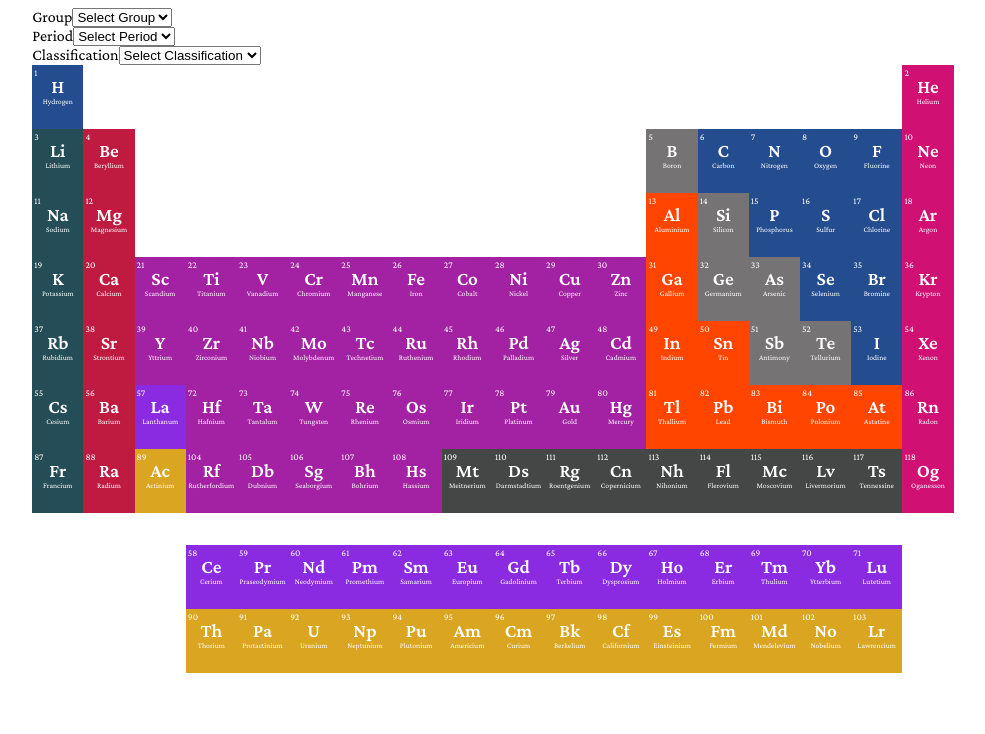
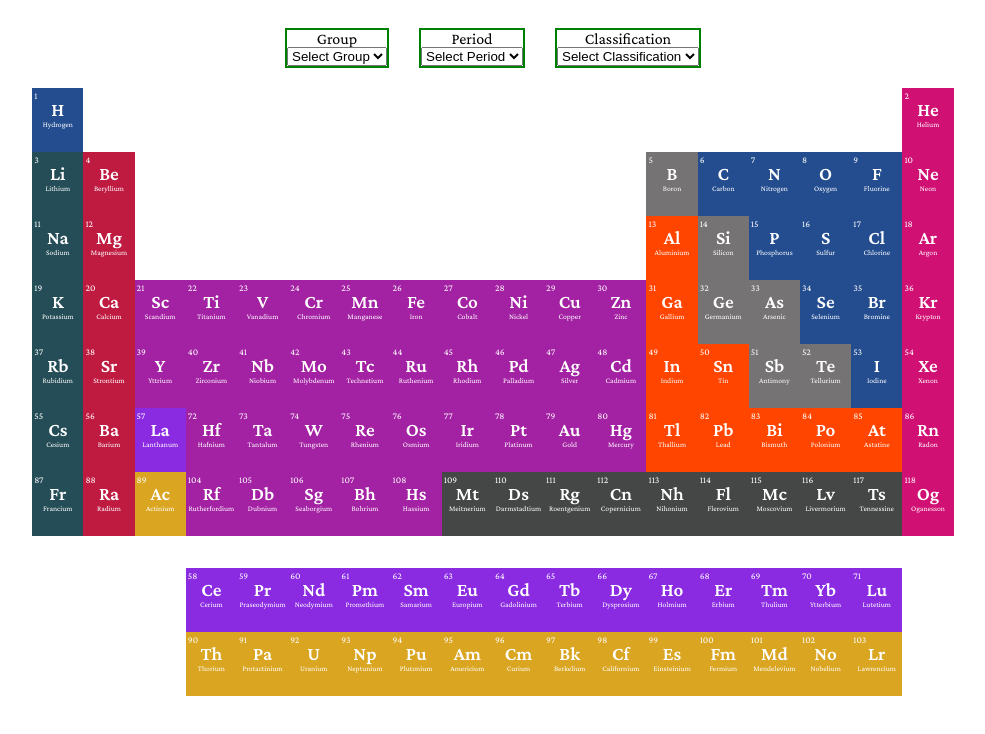
Before and after one commit to apatel401/periodic-table, a React (Vite) app: page / in a window 1280 px wide. Shown: the top 734 px of the page, without its empty margins (147-1132 px from the left). Built offline with nearby package versions, Linux system fonts and the light colour scheme.

Commit message:
Style: dropdown style update
Style: updated dropdown basic style
Feature: clearing selection of other dropdown when one is changed

```diff
--- a/src/components/Dropdown.jsx
+++ b/src/components/Dropdown.jsx
@@ -1,11 +1,11 @@
-import React, { useState } from 'react';
+import React, { forwardRef, useState } from 'react';
 
-const Dropdown = ({ options, mainLabel, value, onChange }) => {
+const Dropdown = forwardRef(({ options, mainLabel, value, onChange }, ref) => {
 
     return (
         <div className='form-selection'>
             <label>{mainLabel}</label>
-            <select  className='form-select' name={options.mainLabel} value={value} onChange={onChange}>
+            <select  className='form-select' name={options.mainLabel} value={value} onChange={onChange} ref={ref}>
                 <option value="">Select {mainLabel}</option>
                 {options.map((option, index) => (
                     <option key={index} value={option.value}>{option.label}</option>
@@ -13,6 +13,6 @@ const Dropdown = ({ options, mainLabel, value, onChange }) => {
             </select>
         </div>
     );
-};
+})
 
 export default Dropdown;
--- a/src/components/PeriodicTable.jsx
+++ b/src/components/PeriodicTable.jsx
@@ -40,7 +40,7 @@ const PeriodicTable = () => {
 
   return !showInfo ? (
     <>
-<SelectionBtns />
+      <SelectionBtns />
       <div className="periodic-table-wrapper">
         {/* Need to use useElement to split the elements
       into different parts to achieve real periodic table shape */}
--- a/src/components/SelectionBtns.jsx
+++ b/src/components/SelectionBtns.jsx
@@ -1,46 +1,79 @@
-import React, { useContext } from 'react'
+import React, { useContext, useRef } from 'react'
 import Dropdown from './Dropdown'
 import { classificationOptions, generateNumberArray, groupOptions, periodOptions } from "./utils/constant";
 import { PeriodicTableContext } from './Provider'
 
 const SelectionBtns = () => {
 const context = useContext(PeriodicTableContext)
+const periodRef = useRef(null);
+const groupRef = useRef(null);
+const classificationRef = useRef(null);
 
 const handleChange = (e, label) => {
     const val = e.target.value;
     let elem;
-        if (label == "Period") {
-            elem = generateNumberArray(val);
-            console.log(elem)
+
+    const resetOtherDropdowns = (excludeLabel) => {
+        if (excludeLabel !== "Period" && periodRef.current) {
+            periodRef.current.value = "";
         }
-        else if (label == "Group") {
-            elem = val.split(",")
-        } else if (label == "Classification") {
-            elem = []
+        if (excludeLabel !== "Group" && groupRef.current) {
+            groupRef.current.value = "";
+        }
+        if (excludeLabel !== "Classification" && classificationRef.current) {
+            classificationRef.current.value = "";
+        }
+    };
+
+    const handlePeriod = (value) => generateNumberArray(value);
+
+    const handleGroup = (value) => value.split(",");
+
+    const handleClassification = (value) => {
+        const elements = [];
         document.querySelectorAll(".element").forEach((el) => {
-                if (el.classList.contains(val)) {
-                    elem.push(el.classList[0].split("-")[1])
+            if (el.classList.contains(value)) {
+                elements.push(el.classList[0].split("-")[1]);
             }
-                if(val.includes(",")){
-                    val.split(",").forEach((value) => {
-                        if(el.classList.contains(value)){
-                            elem.push(el.classList[0].split("-")[1])
+            if (value.includes(",")) {
+                value.split(",").forEach((v) => {
+                    if (el.classList.contains(v)) {
+                        elements.push(el.classList[0].split("-")[1]);
                     }
-                })
+                });
             }
-            })
+        });
+        return elements;
+    };
+
+    resetOtherDropdowns(label)
+
+    switch (label) {
+        case "Period":
+            elem = handlePeriod(val);
+            break;
+        case "Group":
+            elem = handleGroup(val);
+            break;
+        case "Classification":
+            elem = handleClassification(val);
+            break;
+        default:
+            elem = [];
     }
+
     context.updateContext({
         activeElements: elem
-        })
-    }
+    });
+};
+
 
     return (
-        <>
-            <Dropdown mainLabel={groupOptions.mainLabel} options={groupOptions.options} onChange={(e) => handleChange(e, groupOptions.mainLabel)} />
-            <Dropdown mainLabel={periodOptions.mainLabel} options={periodOptions.options} onChange={(e) => handleChange(e, periodOptions.mainLabel)} />
-            <Dropdown mainLabel={classificationOptions.mainLabel} options={classificationOptions.options} onChange={(e) => handleChange(e, classificationOptions.mainLabel)} />
-        </>
+        <div className='selection-wrapper'>
+            <Dropdown mainLabel={groupOptions.mainLabel} options={groupOptions.options} onChange={(e) => handleChange(e, groupOptions.mainLabel)} ref={groupRef}/>
+            <Dropdown mainLabel={periodOptions.mainLabel} options={periodOptions.options} onChange={(e) => handleChange(e, periodOptions.mainLabel)} ref={periodRef} />
+            <Dropdown mainLabel={classificationOptions.mainLabel} options={classificationOptions.options} onChange={(e) => handleChange(e, classificationOptions.mainLabel)} ref={classificationRef} />
+        </div>
     )
 }
 
--- a/src/components/utils/constant.js
+++ b/src/components/utils/constant.js
@@ -35,7 +35,7 @@ export const periodOptions = {
 
 export const classificationOptions = {
     mainLabel: "Classification", options:[
-        { value: '1-2', label: 'All' },
+        { value: 'element', label: 'All' },
         { value: 'metal,actinide,lanthanide', label: 'Metals' },
         { value: 'nonmetal,noble', label: 'Non-metals' },
         { value: 'metalloid,element-84,element-85,element-118', label: 'Metalloids' },
--- a/src/style.scss
+++ b/src/style.scss
@@ -1,4 +1,5 @@
 @import url('https://fonts.googleapis.com/css2?family=Crimson+Pro:ital,wght@0,200;0,300;0,400;0,500;0,600;0,700;0,800;0,900;1,200;1,300;1,400;1,500;1,600;1,700;1,800;1,900&display=swap');
+
 .periodic-table-container {
   @import "variables";
   width: 72vw;
@@ -24,18 +25,22 @@
       max-width: 54px;
       max-height: 68px;
       min-width: 16px;
+
       @media screen and (min-width: 1200px) {
         max-width: none;
         max-height: none;
-        &.disabled{
+
+        &.disabled {
           pointer-events: none;
           cursor: not-allowed;
-          background-color: rgb(223,209,209) !important;
+          background-color: rgb(223, 209, 209) !important;
         }
-        &.group-active{
+
+        &.group-active {
           background-color: #02963b !important;
         }
       }
+
       .number {
         float: left;
         font-size: 0.75vw;
@@ -59,7 +64,7 @@ background-color: #02963b !important;
 
       &.active {
         z-index: 99;
-        transform: translate(2.5px,1.8px) scale(1.25);
+        transform: translate(2.5px, 1.8px) scale(1.25);
         transition: transform 0.3s ease-in-out;
         background-color: #202124 !important;
         color: #dadce0 !important;
@@ -83,14 +88,17 @@ background-color: #02963b !important;
       // margin-left: 5px;
       // }
 
-      &.diatomic, &.polyatomic {
+      &.diatomic,
+      &.polyatomic {
         background-color: #244d90;
         color: white;
       }
+
       &.unknown {
         background-color: #454646;
         color: white;
       }
+
       &.noble {
         background-color: #d11074;
         color: white;
@@ -151,24 +159,30 @@ background-color: #02963b !important;
       overflow: hidden;
     }
   }
-  .element-details{
+
+  .element-details {
     padding: 20px;
     max-height: 100%;
     overflow: auto;
-    .s-row{
+
+    .s-row {
       display: flex;
       flex-direction: row;
       flex-wrap: wrap;
-    .col-1, .col-2{
+
+      .col-1,
+      .col-2 {
         width: 50%;
       }
     }
-    p{
+
+    p {
       font-size: 1rem;
       line-height: 1.5rem;
       margin-top: 10px;
     }
-    .back-btn{
+
+    .back-btn {
       background-image: url("./assets/left-arrow.svg");
       background-repeat: no-repeat;
       background-position: center;
@@ -177,20 +191,23 @@ background-repeat: no-repeat;
       border-radius: 30px;
       z-index: 1;
       background-color: #064c6a;
-    border: 5px solid rgba(0,0,0,0) !important;
+      border: 5px solid rgba(0, 0, 0, 0) !important;
       margin: 15px;
       float: right;
     }
-    canvas{
+
+    canvas {
       width: 100%;
       height: 100%;
     }
   }
+
   p {
     margin-bottom: 0;
   }
 
 }
+
 .sr-only {
   position: absolute !important;
   /* Required to force outside the DOM flow */
@@ -203,3 +220,22 @@ background-repeat: no-repeat;
   clip: rect(1px, 1px, 1px, 1px);
   /* All other browsers */
 }
+
+.selection-wrapper {
+  display: flex;
+  justify-content: center;
+  padding: 20px;
+}
+
+.form-selection {
+  display: flex;
+  flex-direction: column;
+  align-items: center;
+  border: 2px solid green;
+  margin-right: 30px;
+  justify-content: center;
+
+  &:last-of-type{
+    margin-right: 0px;
+  }
+}
```
Lines whose indentation alone changed are shown as unchanged.
